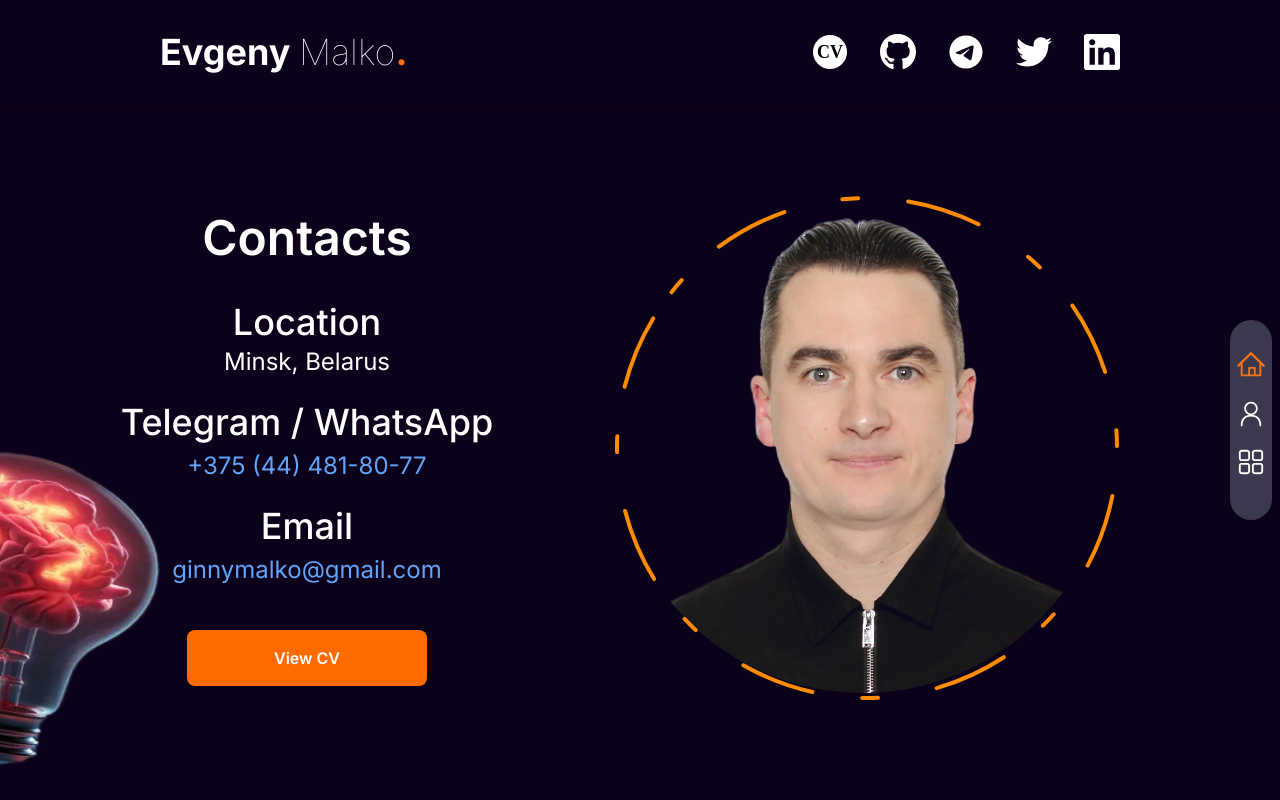
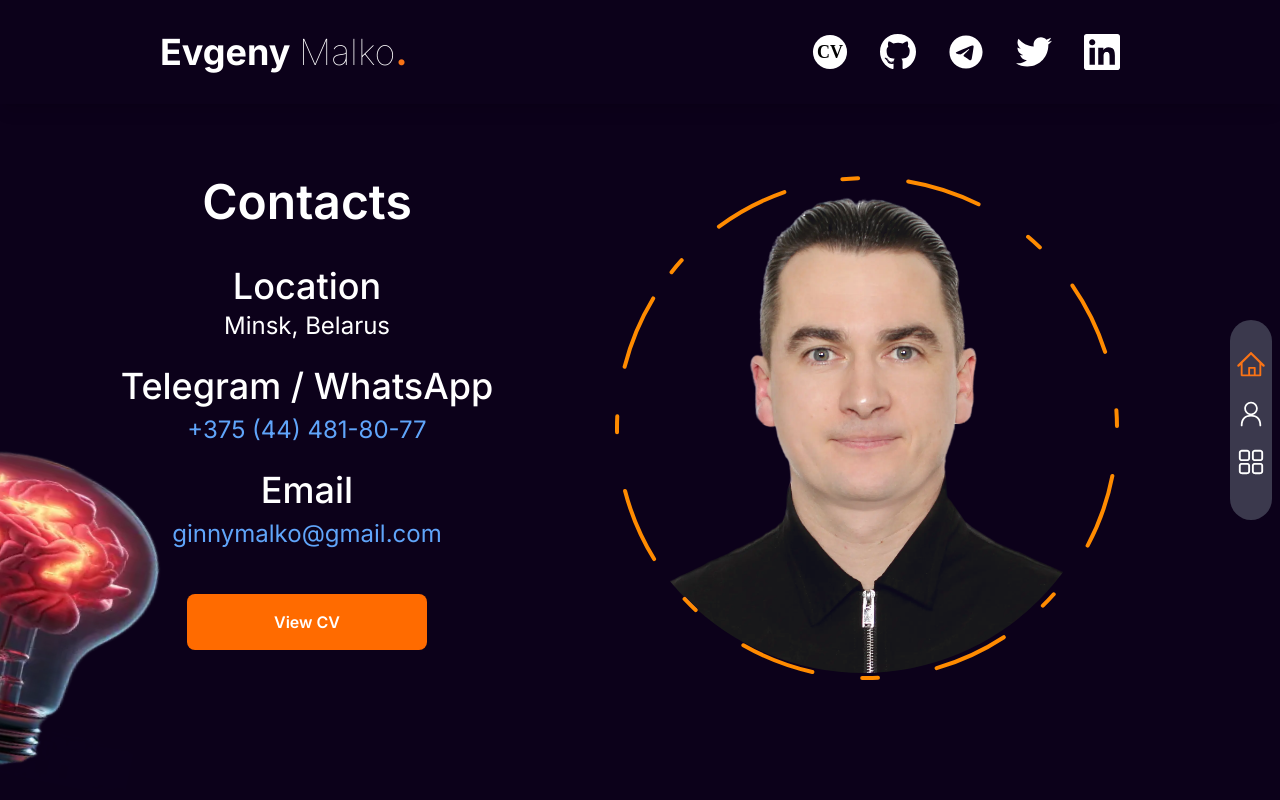
Before and after one commit to CaptainGinny/Portfolio.NextJs, a Next.js app: page /about-me/contact in a window 1280 px wide. Built offline with nearby package versions, Linux system fonts and the light colour scheme.

Commit message:
adjusted the contacts

```diff
--- a/app/about-me/contact/page.tsx
+++ b/app/about-me/contact/page.tsx
@@ -5,7 +5,7 @@ import Photo from '@/components/Photo';
 export default function Contacts() {
   return (
     <div className="relative min-h-screen bg-[#0C011A] text-white flex flex-col md:flex-row items-center">
-      <main className="flex flex-col items-center w-full md:w-3/4 py-1 px-10 mt-[10vh] z-10">
+      <main className="flex flex-col items-center w-full md:w-3/4 py-1 px-10 mt-[7vh] md:mt-[1vh] z-10">
         <div className="w-full max-w-4xl mx-auto flex flex-col items-center">
           <h1 className="text-2xl md:text-4xl xl:text-5xl 2xl:text-7xl text-center mt-5 mb-3 md:mb-10 text-white font-semibold">
             Contacts
@@ -47,7 +47,7 @@ export default function Contacts() {
           </ul>
         </div>
       </main>
-      <div className="pt-20 mb-1 xl:mb-0 pr-0 md:pr-40">
+      <div className="pt-[1vh] md:pt-[5vh] mb-1 xl:mb-0 pr-0 md:pr-40">
         <Photo />
       </div>
       <div className="absolute -left-28 md:-left-40 bottom-8 rotate-12 animate-pulse">
```
Also changed, not shown: public/assets/icons/5.svg (added).
